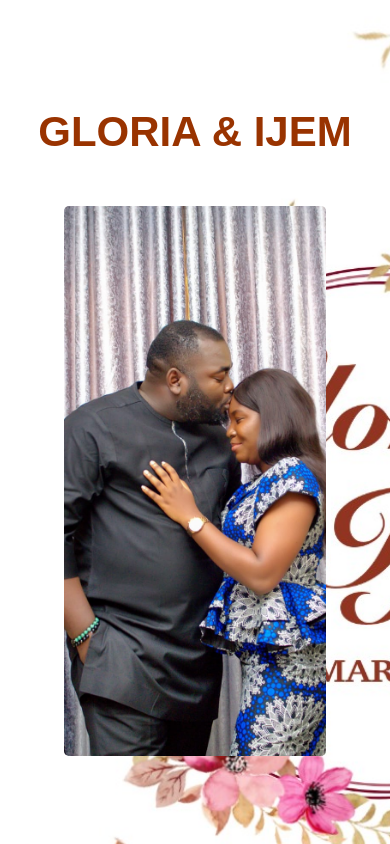
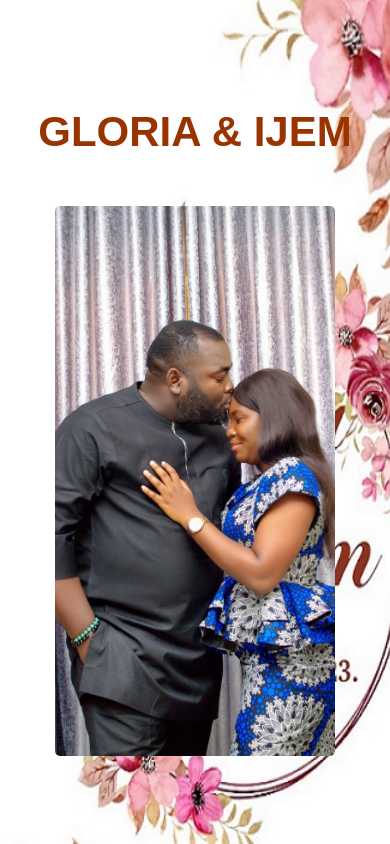
Before and after one commit to olatunji-20/main, a Vue app: page / in a window 390 px wide. Shown: the top 844 px of the page. Built offline with nearby package versions, Linux system fonts and the light colour scheme; a web font is replaced by a local one.

Commit message:
background

```diff
--- a/src/views/Mainpage.vue
+++ b/src/views/Mainpage.vue
@@ -34,7 +34,7 @@ export default {
 
 
 #home {
-  background-image: url(../assets/ijem2.jpg);
+  background-image: url(../assets/lala.jpg);
   background-size: cover;
   background-repeat: no-repeat;
   background-position: cover cover;
@@ -78,12 +78,12 @@ button:hover {
 }
 
 
-@media screen and (max-width: 500px) {
+@media screen and (max-width: 600px) {
   h1 {
     font-size: 42px;
   }
   .picture {
-    width: 75%;
+    width: 80%;
     height: 550px;
   }
 }
```
Also changed, not shown: src/assets/lala.jpg (added).
